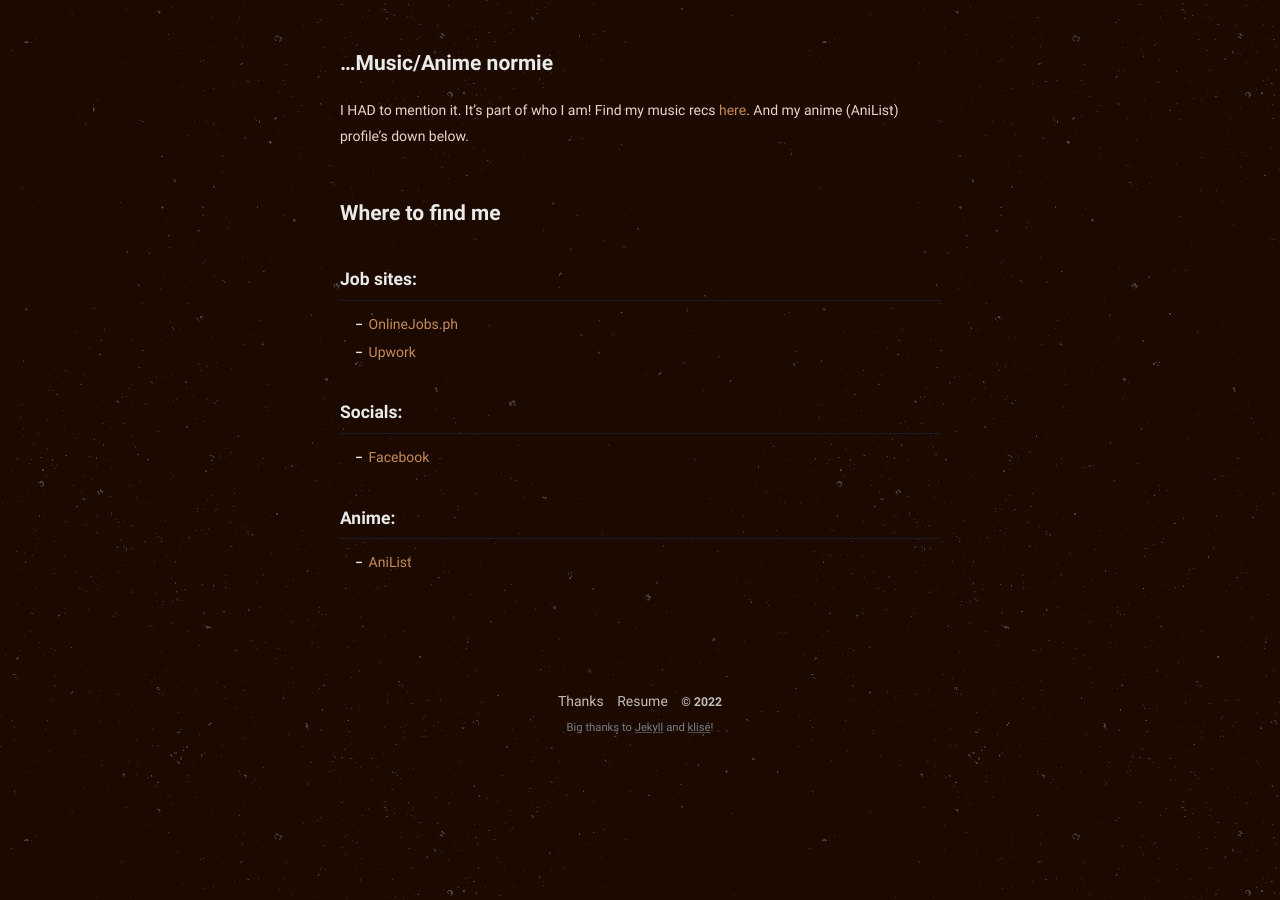
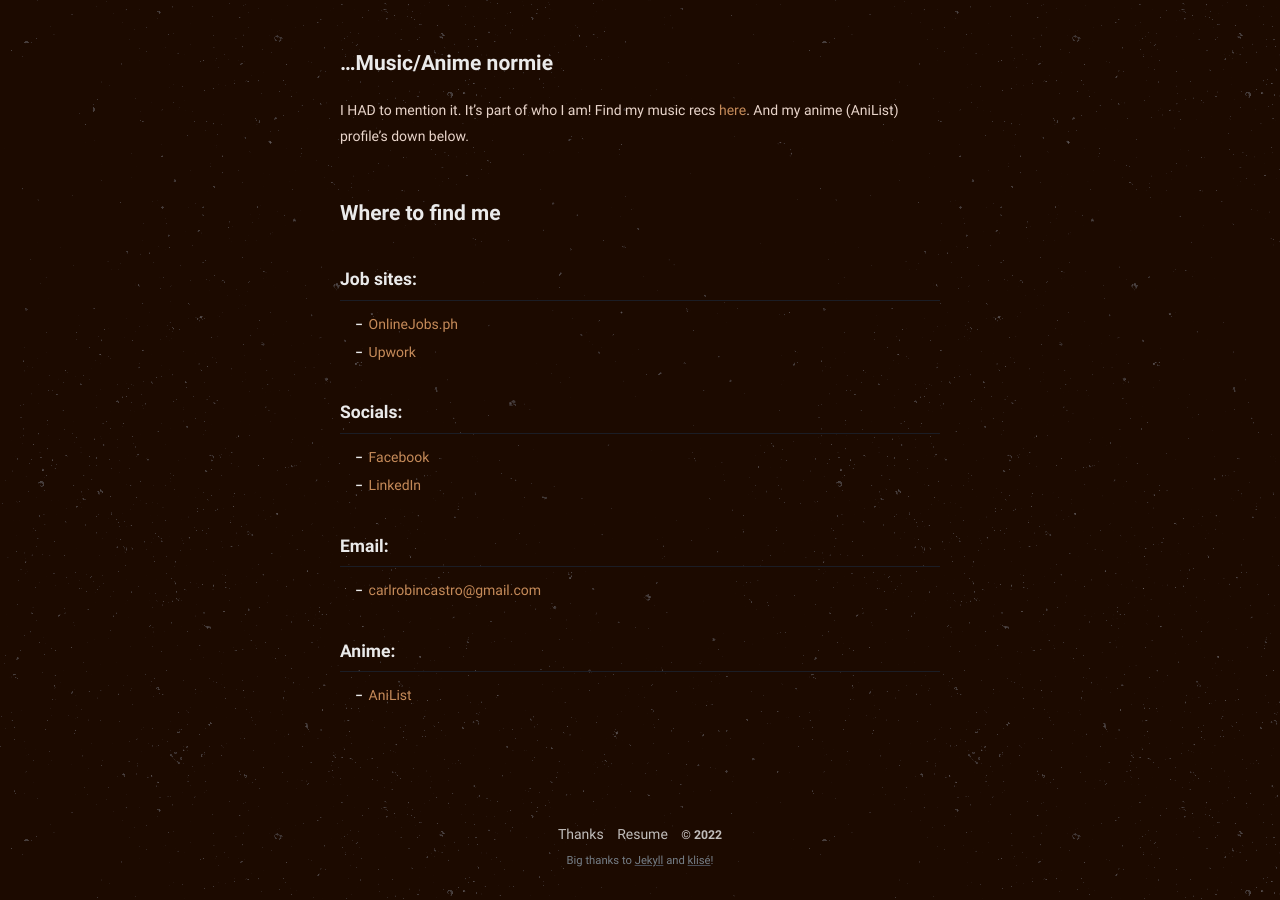
Before and after one commit to philippines69/carlcastroarchives, a Jekyll site: the page built from about.md, in a window 1280 px wide and 900 px high, scrolled down 1460 px. Built offline with Jekyll 4.4.1, drawn with Linux system fonts in a browser that asks for light colours.

Commit message:
Update from Forestry.io philippines69 updated about.md

```diff
--- a/about.md
+++ b/about.md
@@ -48,6 +48,11 @@
 ### Socials:
 
 * [Facebook](https://www.facebook.com/castro.carl1998/)
+* [LinkedIn](https://www.linkedin.com/in/castrocarl1999/)
+
+### Email:
+
+* [carlrobincastro@gmail.com](carlrobincastro@gmail.com)
 
 ### Anime:
 
```
